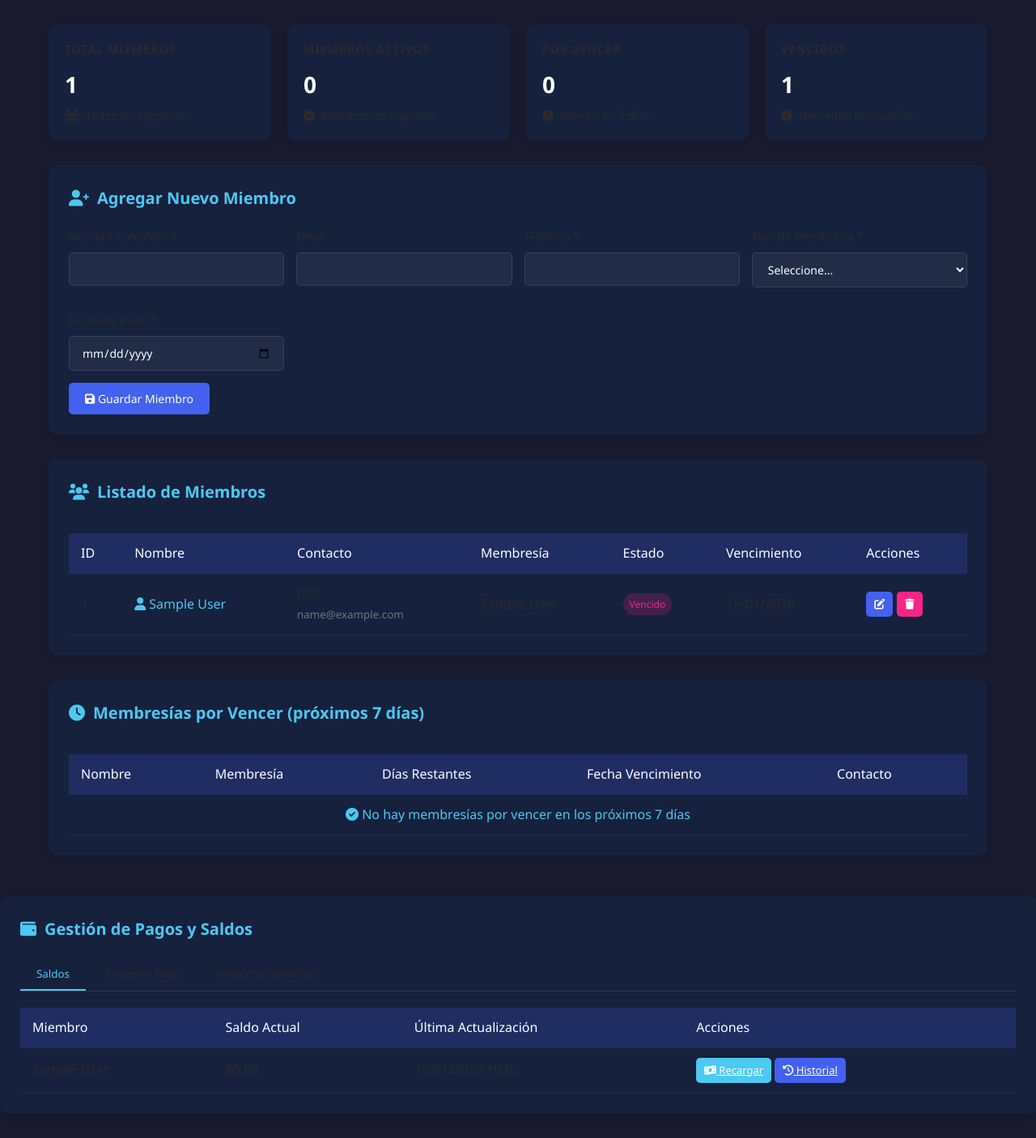
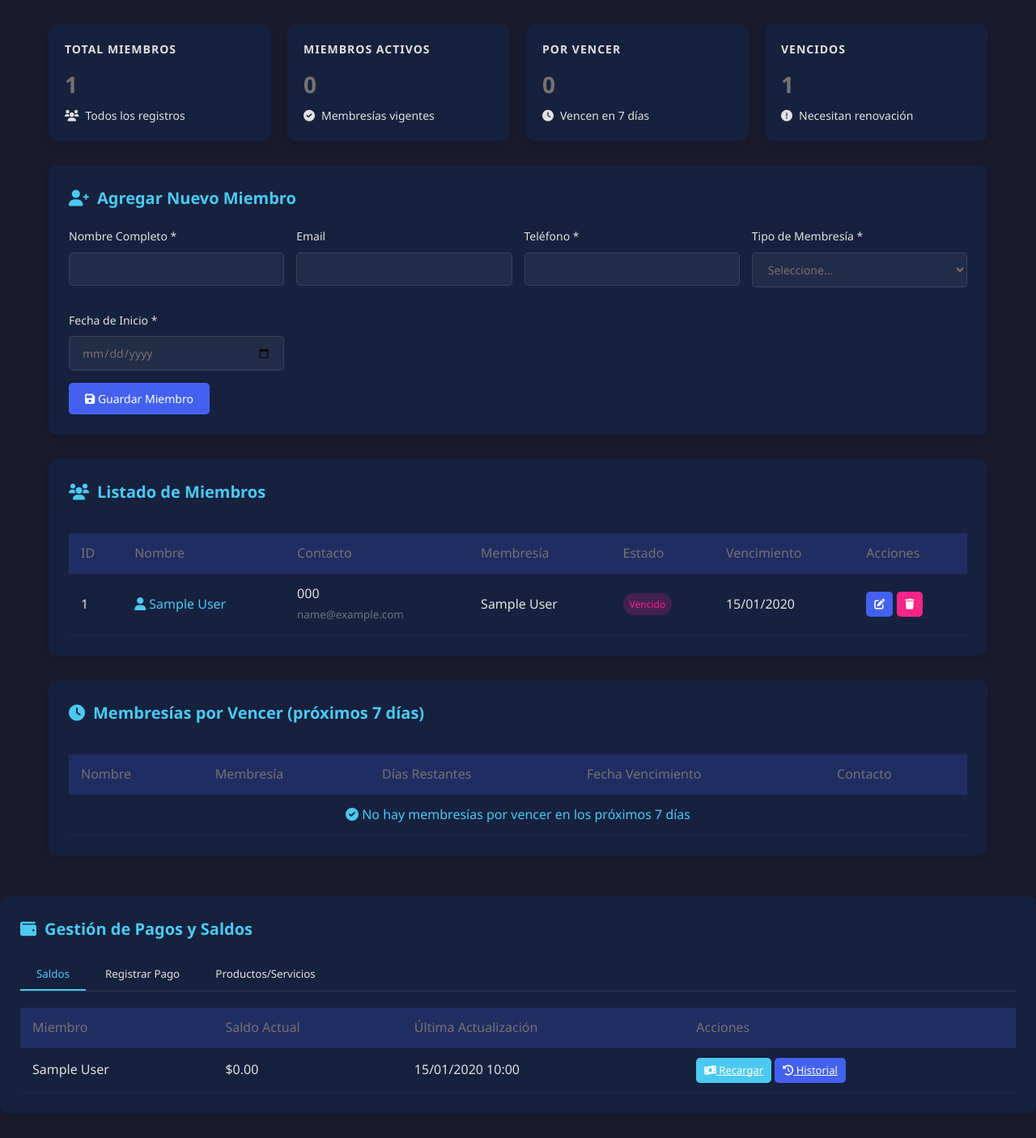
Before and after one commit to Llimon90/ontrol-membresias-gym, a PHP site: page /index.php in a window 1280 px wide. Shown: the part 81-1487 px from the top of the page at 81% size. Run offline with PHP 8.4, Linux system fonts and the light colour scheme; tables that the repository leaves empty or names only in its code hold one stand-in row (values such as "Sample post").

Commit message:
reestructura de proyecto

```diff
--- a/index.php
+++ b/index.php
@@ -86,8 +86,8 @@ $members = $pdo->query("SELECT m.*, ms.name AS membership_name
       --gray: #6c757d;
       --bg-dark: #1a1a2e;
       --bg-card: #16213e;
-      --text-primary: #ffffff;
-      --text-secondary: #2e2a2aff;
+      --text-primary: #797171ff;
+      --text-secondary: #e2e2e2;
     }
 
     * {
```
